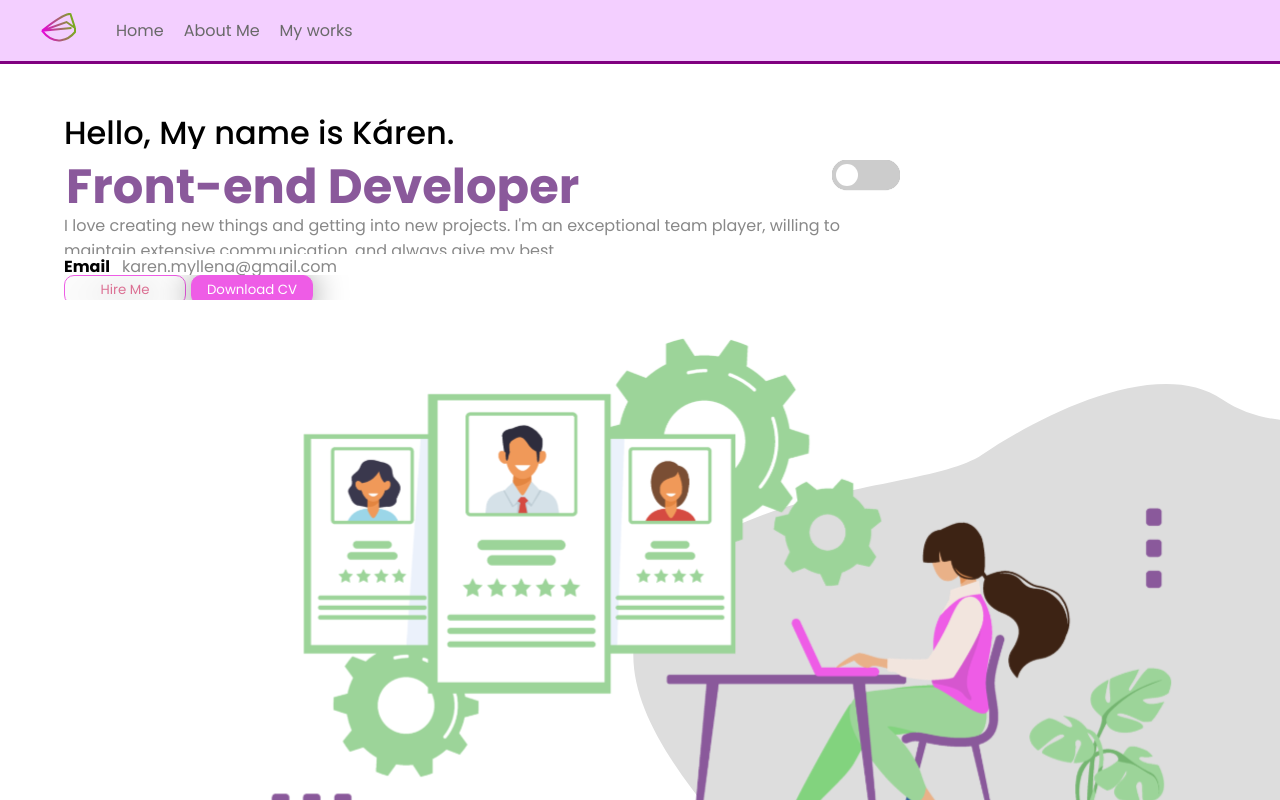
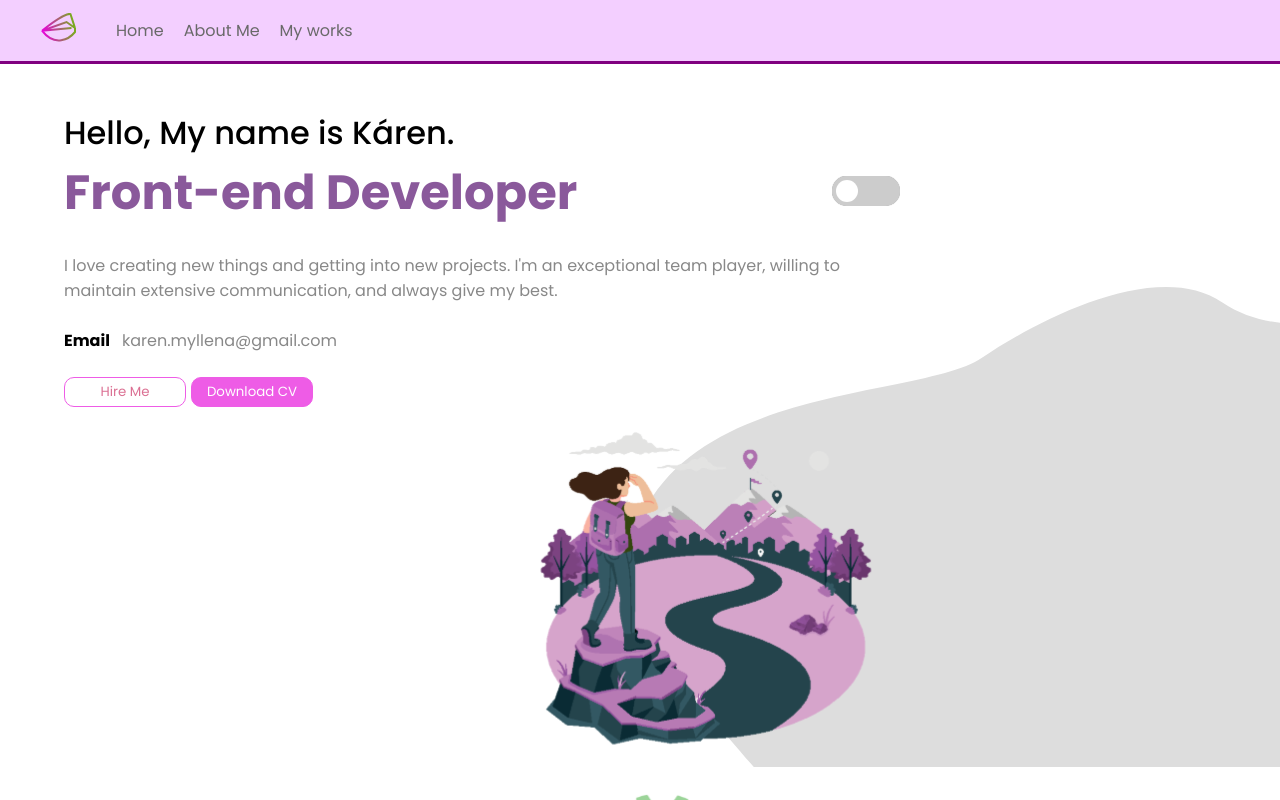
Before and after one commit to karenmscg/Portif-lio, a React (Create React App) app: page / in a window 1280 px wide. Shown: the top 800 px of the page. Built offline with nearby package versions, Linux system fonts and the light colour scheme.

Commit message:
Images Switches

```diff
--- a/src/App.js
+++ b/src/App.js
@@ -1,41 +1,22 @@
 import { BrowserRouter as Router, Route, Switch } from "react-router-dom";
-import { GlobalStyle } from "./globalstyles";
-import { useState } from "react";
-import { ThemeProvider } from "styled-components";
-import { lightTheme, darkTheme } from "./components/DarkMode";
-import { ThemeChanger } from "./components/DarkMode/ThemeStyles";
-import {SwitchContainer, Input, Slider, SwitchPosition } from './components/Switch/Switch'
 import Home from "./components/Pages/Home";
 import About from "./components/Pages/About";
 import Works from "./components/Pages/Works";
 import Navbar from "./components/Menu";
 import Footer from "./components/Footer";
 
+
 function App() {
-  const [theme, setTheme] = useState("light");
 
-  const themeToggler = () => {
-    theme === "light" ? setTheme("dark") : setTheme("light");
-  };
   return (
     <Router>
-    <ThemeProvider theme={theme === "light" ? lightTheme : darkTheme}>
-    <GlobalStyle />
-    <ThemeChanger>
       <Navbar />
-      <SwitchPosition>
-      <SwitchContainer>
-        <Input type="checkbox" onChange={() => themeToggler()} />
-        <Slider />
-      </SwitchContainer></SwitchPosition>
       <Switch>
         <Route path="/" exact component={Home} />
         <Route path="/about" exact component={About} />
         <Route path="/works" component={Works} />
       </Switch>
       <Footer />
-    </ThemeChanger>
-  </ThemeProvider>
 </Router>
   );
 }
--- a/src/components/Footer/Footer.js
+++ b/src/components/Footer/Footer.js
@@ -9,6 +9,11 @@ export const FooterContainer = styled.div`
   justify-content: center;
   align-items: center;
   z-index: top;
+
+  @media screen and (max-width: 880px) {
+    padding: 1rem 0 1rem 0
+  }
+
 `;
 
 export const MidiasSociais = styled.div``;
--- a/src/components/HeroSection/HeroSection.js
+++ b/src/components/HeroSection/HeroSection.js
@@ -1,24 +1,27 @@
 import styled from "styled-components";
 import vector from "../../Images/Vector.svg";
 
+
 export const HeroContainer = styled.div`
   padding-left: 5%;
-  height: 100vh;
+  height: 80%;
   display: flex;
   flex-direction: column;
-  justify-content: space-between;
   margin-bottom: 3px;
   background-image: url(${vector});
   background-repeat: no-repeat;
   background-position-x: right;
   background-position-y: 100%;
+
+
 `;
 
 export const ButtonContainer = styled.div`
 display:flex;
 flex-wrap: wrap;
+width: fit-content;
+padding-top: 2%;
 `;
-
 
 export const Button = styled.button`
   background: ${(props) => (props.primary ? "#EE5CE6" : "transparent")};
@@ -27,7 +30,6 @@ export const Button = styled.button`
   height: 30px;
   border: 1.5px solid #ee5ce6;
   box-sizing: border-box;
-  filter: drop-shadow(0px 4px 16px rgba(0, 0, 0, 0.5));
   border-radius: 10px;
   margin-right: 5px;
   cursor: pointer;
@@ -39,14 +41,22 @@ export const Button = styled.button`
 `;
 
 export const Img = styled.img`
-  margin-right: 0px;
-  width: 95vw;
+  right: -25px;
+  width: 100vw;
+  height: 45vh;
+
+
+  @media screen and (max-width: 780px) {
+    width: 95%;
+    height: fit-content;
+  }
 `;
 
 export const P = styled.p`
   width: 70%;
-  font-weight: 400 bold;
+  font-weight: 400 bolder;
   color: #888888;
+
 `;
 
 export const H4 = styled.h4`
@@ -55,10 +65,9 @@ export const H4 = styled.h4`
 
 export const H1 = styled.h1`
   font-size: 48px;
-  line-height: 72px;
   font-weight: 800;
   color: #8a599b;
-  margin: 2px;
+  padding-bottom: 2%;
 `;
 
 export const H2 = styled.h2`
@@ -66,10 +75,19 @@ export const H2 = styled.h2`
   font-size: 32px;
   line-height: 48px;
   font-weight: 500;
+
+  @media screen and (max-width: 680px) {
+    font-size: 30px;
+  }
+
+  @media screen and (min-width: 1148px) {
+
+  }
 `;
 
 export const EmailContainer = styled.div`
   display: flex;
   align-items: center;
   flex-wrap: wrap;
+  padding-top: 2%;
 `;
--- a/src/components/HeroSection/index.js
+++ b/src/components/HeroSection/index.js
@@ -1,4 +1,5 @@
 import React from "react";
+import { ThemeChanger } from "../DarkMode/ThemeStyles";
 import {
   Button,
   ButtonContainer,
@@ -11,17 +12,21 @@ import {
   EmailContainer,
 } from "./HeroSection";
 import imageWork from "../../Images/work_area.svg";
+import discovery from "../../Images/discovery.svg";
 
 const HeroSection = () => {
+
+
   return (
     <div>
+        <ThemeChanger>
           <HeroContainer>
             <H2>Hello, My name is Káren.</H2>
             <H1>Front-end Developer </H1>
             <P>
               I love creating new things and getting into new projects. I'm an
-          exceptional team player, willing to maintain extensive communication,
-          and always give my best.
+              exceptional team player, willing to maintain extensive
+              communication, and always give my best.
             </P>
             <EmailContainer>
               <H4>Email</H4>
@@ -31,8 +36,12 @@ const HeroSection = () => {
               <Button>Hire Me</Button>
               <Button primary>Download CV</Button>
             </ButtonContainer>
-        <Img src={imageWork} alt="Woman working with a computer" />
+            <Img
+              src={ThemeChanger === "light" ? imageWork : discovery}
+              alt="Woman working with a computer"
+            />
           </HeroContainer>
+        </ThemeChanger>
     </div>
   );
 };
--- a/src/components/HeroSectionAbout/HeroSectionAbout.js
+++ b/src/components/HeroSectionAbout/HeroSectionAbout.js
@@ -0,0 +1,6 @@
+import myselImage from "../../Images/myself_pictures.jpeg";
+import styled from 'styled-components'
+
+export const AboutContainer = styled.div `
+
+`
--- a/src/components/HeroSectionAbout/index.js
+++ b/src/components/HeroSectionAbout/index.js
@@ -1,14 +1,15 @@
 import React from "react";
 import { FaGraduationCap } from "react-icons/fa";
-import { P, Img } from "../HeroSection/HeroSection";
-import myselImage from "../../Images/myself_pictures.jpeg";
+
+import { AboutContainer } from './HeroSectionAbout'
+import { P } from "../HeroSection/HeroSection";
 import reactLogo from "../../Images/react.svg";
 import jsLogo from "../../Images/javascript.svg";
 import htmlLogo from "../../Images/html5.svg";
 
 const HeroSectionAbout = () => {
   return (
-    <div>
+    <AboutContainer>
       <h1>About Me</h1>
       <P>
         iN THIS SECTION WRITE SOMETHING RELATED TO YOUR PROFESSIONAL SIDE: I
@@ -23,8 +24,7 @@ const HeroSectionAbout = () => {
       <img src={reactLogo} />
       <img src={jsLogo} />
       <img src={htmlLogo} />
-      <Img src={myselImage} />
-    </div>
+    </AboutContainer>
   );
 };
 
--- a/src/components/Menu/Menu.js
+++ b/src/components/Menu/Menu.js
@@ -76,6 +76,8 @@ export const NavLinks = styled(Link)`
 
     &:hover {
       transform: scale(1.3);
+      transition: 0.5s all ease;
     }
+
   }
 `;
--- a/src/components/Pages/Home.js
+++ b/src/components/Pages/Home.js
@@ -1,10 +1,41 @@
+import { useState } from "react";
 import HeroSection from "../HeroSection";
+import { GlobalStyle } from "../../globalstyles";
+import { ThemeProvider } from "styled-components";
+import { lightTheme, darkTheme } from "../DarkMode";
+import { ThemeChanger } from "../DarkMode/ThemeStyles";
+import {
+  SwitchContainer,
+  Input,
+  Slider,
+  SwitchPosition,
+} from "../Switch/Switch";
+import { Img } from "../HeroSection/HeroSection";
+import imageWork from "../../Images/work_area.svg";
+import discovery from "../../Images/discovery.svg";
 
 const Home = () => {
+  const [theme, setTheme] = useState("light");
+
+  const themeToggler = () => {
+    theme === "light" ? setTheme("dark") : setTheme("light");
+  };
 
   return (
     <div>
-      <HeroSection />
+      <ThemeProvider theme={theme === "light" ? lightTheme : darkTheme}>
+        <GlobalStyle />
+        <ThemeChanger>
+          <SwitchPosition>
+            <SwitchContainer>
+              <Input type="checkbox" onChange={() => themeToggler()} />
+              <Slider />
+            </SwitchContainer>
+          </SwitchPosition>
+          <HeroSection />
+          <Img src={theme === "light" ? imageWork : discovery} />
+        </ThemeChanger>
+      </ThemeProvider>
     </div>
   );
 };
--- a/src/components/Switch/Switch.js
+++ b/src/components/Switch/Switch.js
@@ -1,10 +1,15 @@
 import styled from "styled-components";
 
 export const SwitchPosition = styled.div`
+  position: absolute ;
   left: 65%;
-  position: fixed;
-  top: 20%;
-  display: sticky;
+  display: flex;
+  top: 22%;
+
+  @media screen and (max-width: 880px) {
+  position: relative;
+  right: 0px;
+  }
 
 `;
 
@@ -53,7 +58,7 @@ export const Input = styled.input`
 
     &:before {
       left: 40px;
-      transition: 0.2s;
+      transition: 0.5s;
     }
   }
 `;
```
Also changed, not shown: src/Images/discovery.svg (added). Lines whose indentation alone changed are shown as unchanged.
